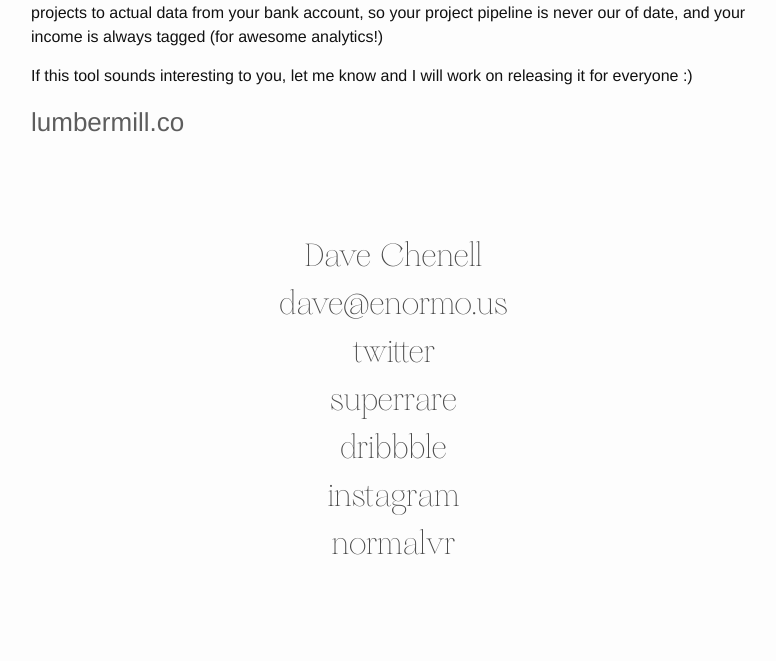
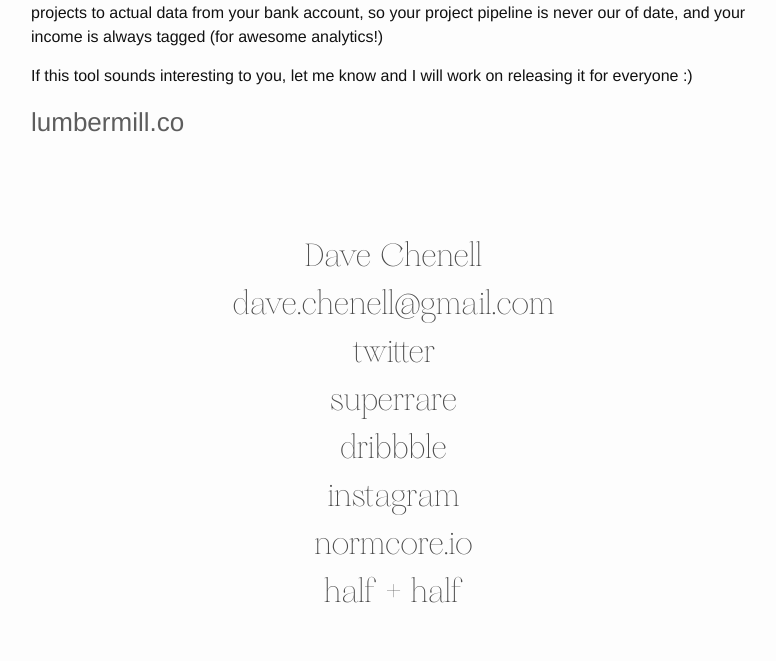
Before and after one commit to thewaterbear/thewaterbear, a Jekyll site: the page built from _posts/2015-05-07-introducing-lumber-mill.markdown, in a window 1280 px wide. Shown: the part 1157-1818 px from the top of the page, without its empty margins (239-1015 px from the left). Built offline with Jekyll 4.4.1, drawn with Linux system fonts in a browser that asks for light colours; nearby versions of some CDN libraries; before the commit the page ends 1770 px from its top, so only the background shows below that.

Commit message:
new links, email etc

```diff
--- a/_config.yml
+++ b/_config.yml
@@ -7,7 +7,7 @@
 
 # Site settings
 title: The Waterbear
-email: dave@enormo.us
+email: dave.chenell@gmail.com
 description: > # this means to ignore newlines until "baseurl:"
   Dave is a computer artist living in NYC. He currently enjoys VR, game development,
   and making bad music.
--- a/_includes/footer.html
+++ b/_includes/footer.html
@@ -13,7 +13,9 @@
           <li><a href="https://superrare.co/chenell">superrare</a></li>
           <li><a href="http://dribbble.com/dchen">dribbble</a></li>
           <li><a href="http://instagram.com/dchen">instagram</a></li>
-          <li><a href="http://www.normcore.io">normalvr</a></li>
+          <li><a href="http://www.normcore.io">normcore.io</a></li>
+          <li><a href="https://www.oculus.com/experiences/quest/2035353573194060/">half + half</a></li>
+
 
         </ul>
       <!-- </div> -->
--- a/index.html
+++ b/index.html
@@ -2,7 +2,7 @@
 layout: default
 ---
 
-<div class="olio">Computer artist. Building worlds with emotion across mediums. art + code + sound. Indie game developer. Virtual Reality. Designer on <a href="https://www.oculus.com/experiences/quest/2035353573194060/">Half + Half</a>. Currently working on a new title coming out 2022. Work featured at Brooklyn Academy of Music.</div>
+<div class="olio">Computer artist. Building worlds with emotion across mediums. art + code + sound. Indie game developer. Virtual Reality. Designer on <a href="https://www.oculus.com/experiences/quest/2035353573194060/">Half + Half</a>. Currently working on a new title coming out 2022. Work featured at The Brooklyn Academy of Music.</div>
 <div class="grid">
 
 <!-- images go here -->
```
